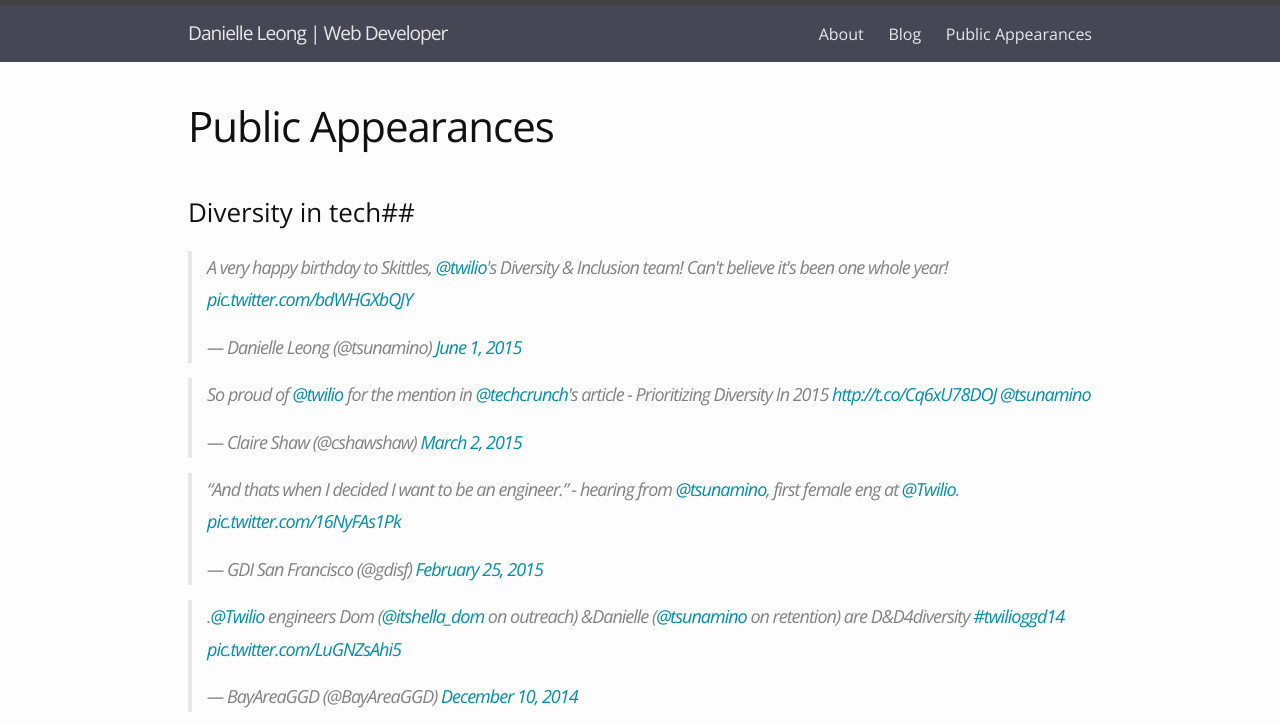
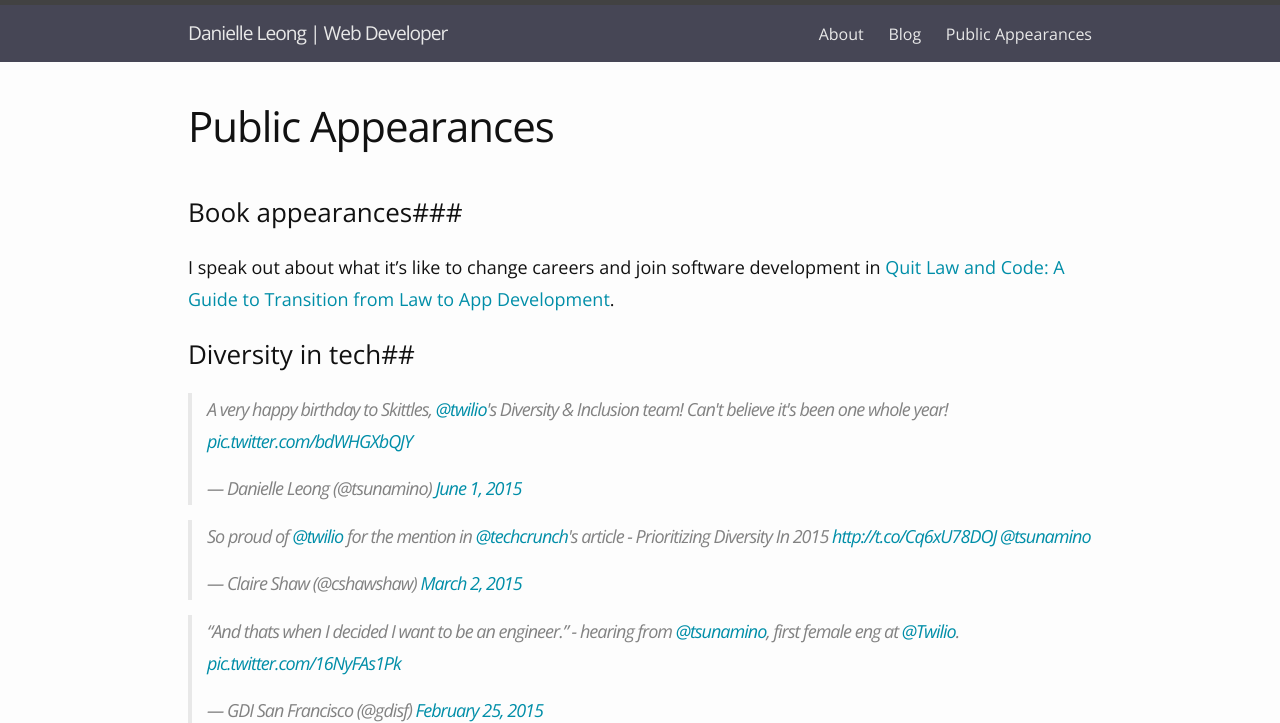
Before and after one commit to dmleong/dmleong.github.io, a Jekyll site: the page built from public-appearances.md, in a window 1280 px wide and 900 px high, cut to the strip 0-723 px from the top of the window. Built offline with Jekyll 4.4.1, drawn with Linux system fonts in a browser that asks for light colours; comment, search, counter and statistics services are not loaded.

Commit message:
Add link to the book I'm in

```diff
--- a/public-appearances.md
+++ b/public-appearances.md
@@ -3,6 +3,9 @@ layout: page
 title: Public Appearances
 permalink: /public/
 ---
+
+###Book appearances###
+I speak out about what it's like to change careers and join software development in <a href="http://www.amazon.com/Quit-Law-Code-Transition-Development-ebook/dp/B00Y6QVUXU/ref=as_li_ss_tl?ie=UTF8&linkCode=sl1&tag=wilha-20&linkId=1de67bfb785afecca7216ddbca71ebc6" target="__blank">Quit Law and Code: A Guide to Transition from Law to App Development</a>.
 
 ###Diversity in tech##
 
```
